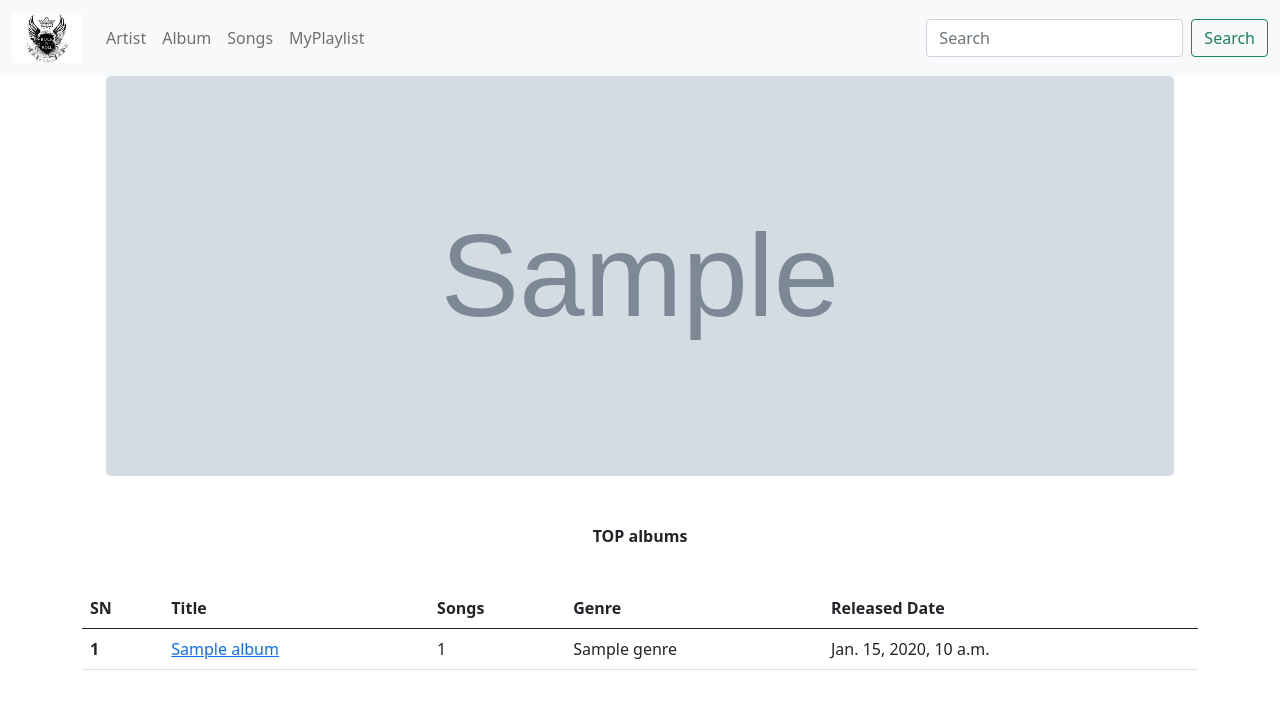
After one commit to Rajish123/MusicWeb, a Django app: template music/templates/music/artist_albums.html in a window 1280 px wide. The commit adds this page. Shown: the top 709 px of the page. Run offline with Django 3.2, Linux system fonts and the light colour scheme; the template is opened without the code that fills it: most values are stand-ins (such as "Sample title", 1, 10 or a date in 2020); grey boxes marked "Sample" are stand-in pictures.

Commit message:
templates added

```diff
--- a/music/templates/music/artist.html
+++ b/music/templates/music/artist.html
@@ -12,7 +12,7 @@
           <div class="card border-0" style="width: 13rem; height:15rem;">
               <img src="{{artist.image.url}}" alt="inn_logo" style = "margin:5px; border-radius:5px;"/>
               <div class="card-body">
-                <h5 class="card-title text-center">{{artist.name}}</h5>
+                <h5 class="card-title text-center"><a href = "{{artist.get_absolute_url}}">{{artist.name}}</a></h5>
               </div>
             </div>
       </div>
--- /dev/null
+++ b/music/templates/music/artist_albums.html
@@ -0,0 +1,56 @@
+{% extends 'music/index.html' %}
+
+{% block title %}Music|Albums{% endblock title %}
+
+{% block content %}
+
+<div class = "container">
+    <div class = "image-container mx-4">
+        <div id="carouselExampleControls" class="carousel slide" data-bs-ride="carousel">
+            <div class="carousel-inner">
+                <div class="carousel-item active">
+                    <img src="{{artists.image.url}}" class="d-block w-100" alt="..." style = "border-radius:5px; height:400px;">
+                </div>
+            </div>
+        </div>
+    </div>
+    {% if albums %}
+        <div class = "album-container mt-4">
+            <br><p class = "text-center"><strong>TOP albums</strong></p><br>
+            <table class="table">
+                <thead class="thead-dark">
+                    <tr>
+                        <th scope="col">SN</th>
+                        <th scope="col">Title</th>
+                        <th scope="col">Songs</th>
+                        <th scope="col">Genre</th>
+                        <th scope="col">Released Date</th>
+                    </tr>
+                </thead>
+                <tbody>
+                    {% for album in albums %}
+                        <tr>
+                            <th scope="row">{{forloop.counter}}</th>
+                            <td><a href = "">{{album.album_name}}</a></td>
+                            <td>{{album.songs.count}}</td>
+                            <td>{{album.genre}}</td>
+                            <td>{{album.release_date}}</td>
+
+                        </tr>
+                    {% endfor %}
+                </tbody>
+            </table>
+        </div>
+    {% else %}
+        <div class="alert alert-secondary    alert-dismissible fade show mx-4 mt-4" role="alert">
+            <strong>Sorry!</strong> No albums have been released yet.
+            {% comment %} <button type="button" class="close" data-dismiss="alert" aria-label="Close">
+                <span aria-hidden="true">&times;</span> {% endcomment %}
+            </button>
+        </div>
+    {% endif %}
+
+</div>
+
+
+{% endblock content %}
```
